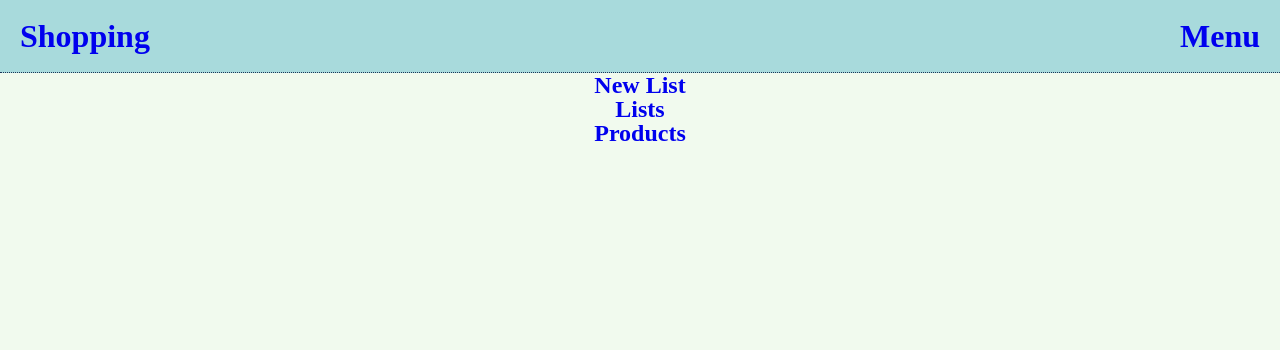
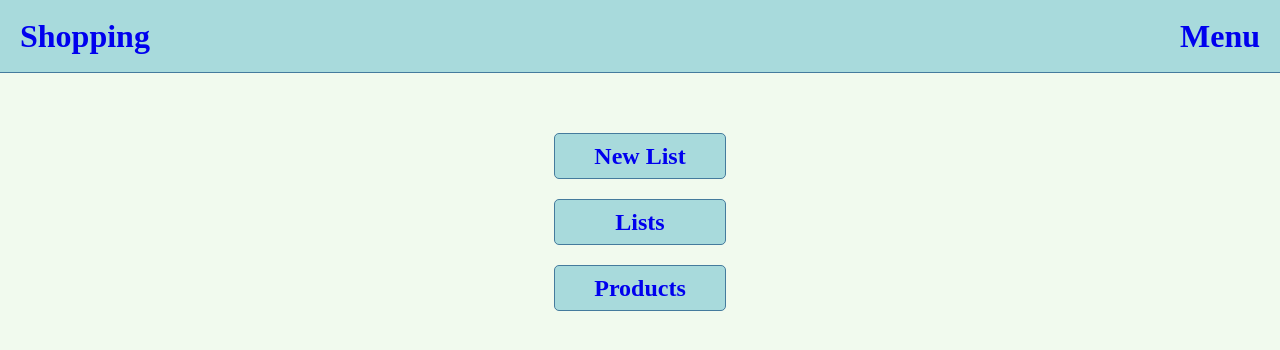
Before and after one commit to PrzemyslawMachola/shoppinglist, a React (Create React App) app: page / in a window 1280 px wide. Shown: the top 350 px of the page. Built offline with nearby package versions, Linux system fonts and the light colour scheme; data requests are answered from the project's data file.

Commit message:
main view style

```diff
--- a/src/routes/mainView.js
+++ b/src/routes/mainView.js
@@ -5,9 +5,9 @@ const MainView = () => {
     return (
         <div className="navContainer">
             <nav className="menu center">
-                <Link to="/routes/newList">New List</Link>
-                <Link to="/routes/lists">Lists</Link>
-                <Link to="/routes/products">Products</Link>
+                <Link to="/routes/newList" className="mainButton">New List</Link>
+                <Link to="/routes/lists" className="mainButton">Lists</Link>
+                <Link to="/routes/products" className="mainButton">Products</Link>
             </nav>
         </div>
     )
--- a/src/routes/products.js
+++ b/src/routes/products.js
@@ -69,7 +69,7 @@ const Products = () => {
                     )})}
 
             </div>
-            <form onSubmit={handleAdd} className="productsForm product">
+            <form onSubmit={handleAdd} className="productsForm">
                 <div className="">
                     <input type="text" id="newProductName" placeholder="nowy produkt"></input>
                     <input type="text" id="newProductCategory" placeholder="kategoria"></input>
--- a/src/scss/App.scss
+++ b/src/scss/App.scss
@@ -1,6 +1,7 @@
 @import "reset";
 @import "colors";
 @import "products";
+@import "mainView.scss";
 
 body {
   background-color: $color-background;
@@ -15,7 +16,7 @@ header {
   justify-content: space-between;
   padding: 20px;
   background-color: $color-box-background;
-  border-bottom: 1px dotted $color-text;
+  border-bottom: 1px solid $color-blue-accent;
   font-size: 2rem;
 }
 
--- a/src/scss/_products.scss
+++ b/src/scss/_products.scss
@@ -4,6 +4,7 @@
 .productsTitle {
   font-size: 1.75rem;
   padding: 20px;
+  margin-top: 20px;
 }
 .productsList {
   display: flex;
@@ -21,12 +22,11 @@
   max-width: 500px;
   gap: 30px;
   border-radius: 5px;
-  border: 1px dotted $color-text;
+  border: 1px solid $color-blue-accent;
 }
 
 .productCategory {
   font-size: 1rem;
-  //opacity: 0.7;
   color: $color-blue-accent;
 }
 
@@ -49,23 +49,35 @@
 }
 
 .productsForm {
+  margin: 20px auto;
+  background-color: $color-box-background;
   display: flex;
-  margin: 20px auto;
-  gap: 20px;
+  padding: 10px;
+  max-width: 360px;
+  border-radius: 5px;
+  border: 1px solid $color-blue-accent;
 }
 
-.newProductButton {
-  width: 90px;
+.newProductButton {}
+
+.fa-plus {
+  padding: 24px;
+  color: $color-blue-accent;
   font-size: 2rem;
+
 }
 
 #newProductName, #newProductCategory {
   background-color: $color-background;
-  border: 1px dotted $color-text;
+  border: 1px solid $color-blue-accent;
   border-radius: 5px;
   font-family: Ubuntu, cursive;
   height: 1.5rem;
   font-size: 1.2rem;
-  margin: 5px;
+  //margin: 5px;
   padding: 5px;
+  max-width: 250px;
 }
+#newProductName {
+  margin-bottom: 10px;
+}
--- /dev/null
+++ b/src/scss/mainView.scss
@@ -0,0 +1,13 @@
+.menu {
+  margin: 50px;
+}
+
+.mainButton {
+  background-color: $color-box-background;
+  padding: 10px;
+  margin: 10px;
+  border-radius: 5px;
+  border: 1px solid $color-blue-accent;
+  width: 150px;
+  text-align: center;
+}
```
